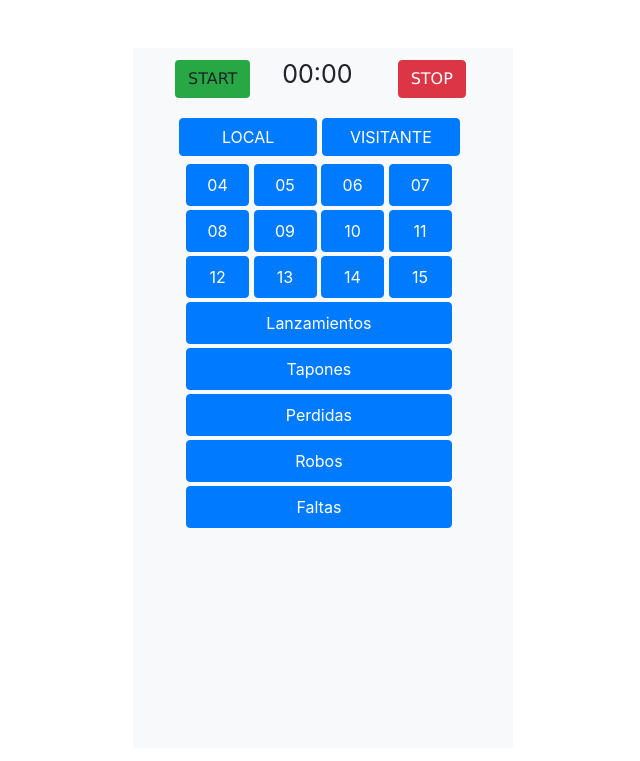
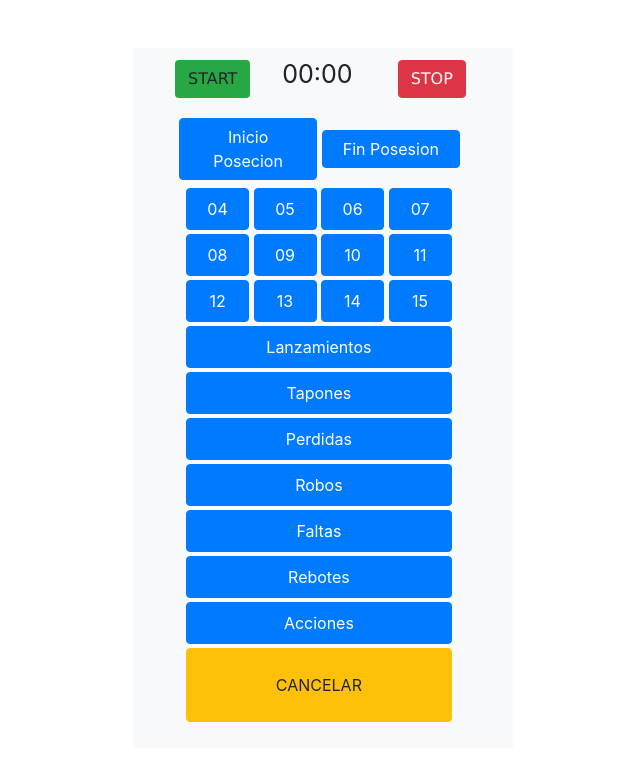
Before and after one commit to dgiacone-cloud/basket, a Flask app: template api/templates/inicio.html in a window 1280 px wide. Shown: the top 761 px of the page, without its empty margins (317-957 px from the left). Run offline with Flask 2, Linux system fonts and the light colour scheme; the template is opened without the code that fills it, so the values that code supplies are empty; some libraries are stand-ins or nearby versions.

Commit message:
modifico version flask

```diff
--- a/api/static/js/globales.js
+++ b/api/static/js/globales.js
@@ -36,7 +36,7 @@ function suma_tiempo(){
 $(document).ready(function(){
     set_estado_reloj("cero")
 
-    $("#lanzamientos").hide()
+    $(".op2").hide()
 
 
 
@@ -45,8 +45,10 @@ $(document).ready(function(){
     $( "#detiene" ).click(function() {$("#estado").html("detenido")});
 
     $("#btn_lanzamientos").click(function(){ $("#lanzamientos").slideDown();});
+    $("#btn_tapones").click(function(){ $("#tapones").slideDown();});
 
-    $("#btn_1_ok").click(function(){ $("#lanzamientos").slideUp();});
+    $(".btn_lanza").click(function(){ valor=$(this).attr("data"); $("#lanzamientos").slideUp();});
+    $(".btn_tapon").click(function(){ valor=$(this).attr("data"); $("#tapones").slideUp();});
 
 
 
--- a/api/templates/inicio.html
+++ b/api/templates/inicio.html
@@ -25,8 +25,8 @@
             </div>
             <!-- Botones de lcal y visitante -->
             <div class="container p-2">
-              <button type="button" class="btn btn-primary" id="local" style="width:48%">LOCAL</button>
-              <button type="button" class="btn btn-primary" style="width:48%">VISITANTE</button>
+              <button type="button" class="btn btn-primary" id="local" style="width:48%">Inicio Posecion</button>
+              <button type="button" class="btn btn-primary" style="width:48%">Fin Posesion</button>
           </div>
           <!-- Botones de numero de camiseta -->
           <div class="container " style="z-index:-1">
@@ -56,15 +56,28 @@
         <button type="button" class="btn btn-primary p-2 mt-1" id="btn_perdidas"style="width:97%">Perdidas</button>
         <button type="button" class="btn btn-primary p-2 mt-1" id="btn_robos"style="width:97%">Robos</button>
         <button type="button" class="btn btn-primary p-2 mt-1" id="btn_faltas"style="width:97%">Faltas </button>
+        <button type="button" class="btn btn-primary p-2 mt-1" id="btn_faltas"style="width:97%">Rebotes</button>
+        <button type="button" class="btn btn-primary p-2 mt-1" id="btn_faltas"style="width:97%">Acciones</button>
+        <button type="button" class="btn btn-warning p-4 mt-1 " id="btn_cancel" style="width:97%" data="">CANCELAR</button>
   </div>
 
-  <div class="container  p-2" id="lanzamientos"  style="margin-top:-300px; height:400px; z-index:10; position:relative; background:lightblue">
-    <button type="button" class="btn btn-primary p-2 mt-1" id="btn_1_ok" style="width:48%">+1 OK</button>
-    <button type="button" class="btn btn-primary p-2 mt-1" id="btn_1_fail" style="width:48%">+1 FAIL</button>
-    <button type="button" class="btn btn-primary p-2 mt-1" id="btn_2_ok" style="width:48%">+2 OK</button>
-    <button type="button" class="btn btn-primary p-2 mt-1" id="btn_2_fail" style="width:48%">+2 FAIL</button>
-    <button type="button" class="btn btn-primary p-2 mt-1" id="btn_3_ok" style="width:48%">+3 OK</button>
-    <button type="button" class="btn btn-primary p-2 mt-1" id="btn_3_fail" style="width:48%">+3 FAIL</button>
+  <div class="container  p-2 op2" id="lanzamientos"  style="margin-top:-300px; height:400px; z-index:10; position:relative; background:lightblue">
+    <button type="button" class="btn btn-primary p-2 mt-1 btn_lanza" id="btn_1_ok" style="width:48%" data="PUNTOS_1_OK">+1 OK</button>
+    <button type="button" class="btn btn-primary p-2 mt-1 btn_lanza" id="btn_1_fail" style="width:48%" data="PUNTOS_1_FAIL">+1 FAIL</button>
+    <button type="button" class="btn btn-primary p-2 mt-1 btn_lanza" id="btn_2_ok" style="width:48%" data="PUNTOS_2_OK">+2 OK</button>
+    <button type="button" class="btn btn-primary p-2 mt-1 btn_lanza" id="btn_2_fail" style="width:48%" data="PUNTOS_2_FAIL">+2 FAIL</button>
+    <button type="button" class="btn btn-primary p-2 mt-1 btn_lanza" id="btn_3_ok" style="width:48%" data="PUNTOS_3_OK">+3 OK</button>
+    <button type="button" class="btn btn-primary p-2 mt-1 btn_lanza" id="btn_3_fail" style="width:48%" data="PUNTOS_3_FAIL">+3 FAIL</button>
+    <button type="button" class="btn btn-danger p-4 mt-1 btn_lanza" id="btn_3_fail" style="width:100%" data="">CANCELAR</button>
+  </div>
+
+  <div class="container  p-2 op2" id="tapones"  style="margin-top:-300px; height:400px; z-index:10; position:relative; background:lightblue">
+    <button type="button" class="btn btn-primary p-2 mt-1 btn_tapon" id="btn_1_ok" style="width:100%" data="PUNTOS_1_OK">Recibido + Perdida</button>
+    <button type="button" class="btn btn-primary p-2 mt-1 btn_tapon" id="btn_1_ok" style="width:100%" data="PUNTOS_1_OK">Recibido + Rebote</button>
+    <button type="button" class="btn btn-primary p-2 mt-1 btn_tapon" id="btn_1_fail" style="width:100%" data="PUNTOS_1_FAIL">Realizado + recupero</button>
+    <button type="button" class="btn btn-primary p-2 mt-1 btn_tapon" id="btn_1_fail" style="width:100%" data="PUNTOS_1_FAIL">Realizado + rebote</button>
+    <button type="button" class="btn btn-danger p-4 mt-1 btn_tapon" id="btn_3_fail" style="width:100%" data="">CANCELAR</button>
+
   </div>
     <!-- Div de cierre-->
     </div>
--- a/requirements.txt
+++ b/requirements.txt
@@ -2,7 +2,7 @@ aniso8601==9.0.1
 click==7.1.2
 dnspython==2.1.0
 email-validator==1.1.2
-Flask==1.1.2
+Flask==2.1.0
 Flask-FontAwesome==0.1.5
 Flask-RESTful==0.3.8
 Flask-SQLAlchemy==2.5.1
```
